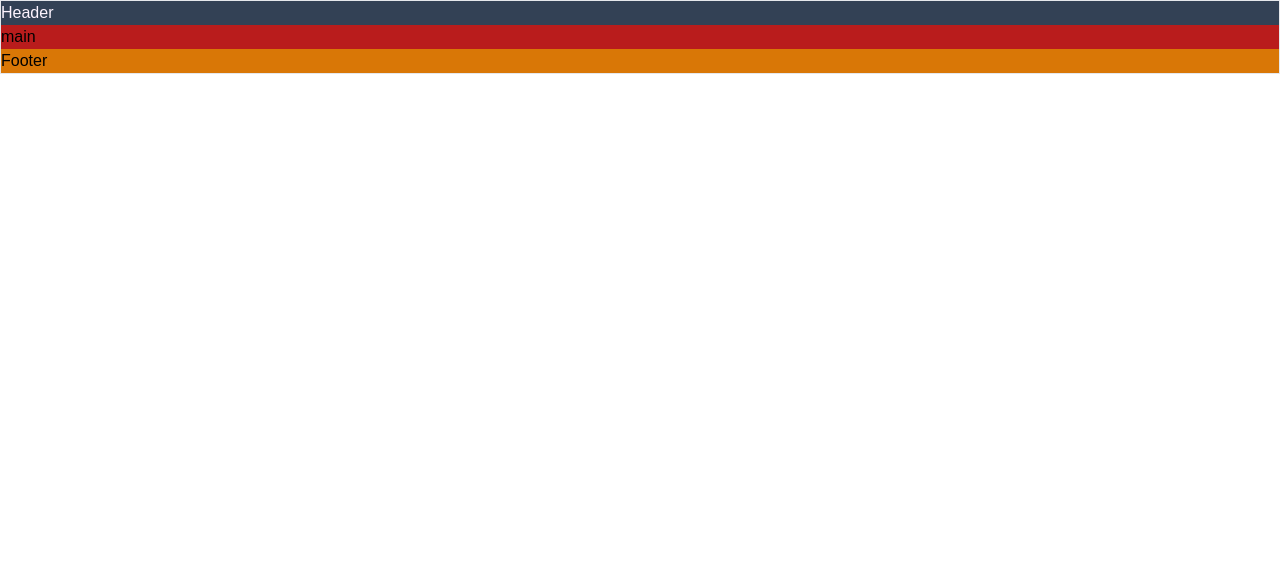
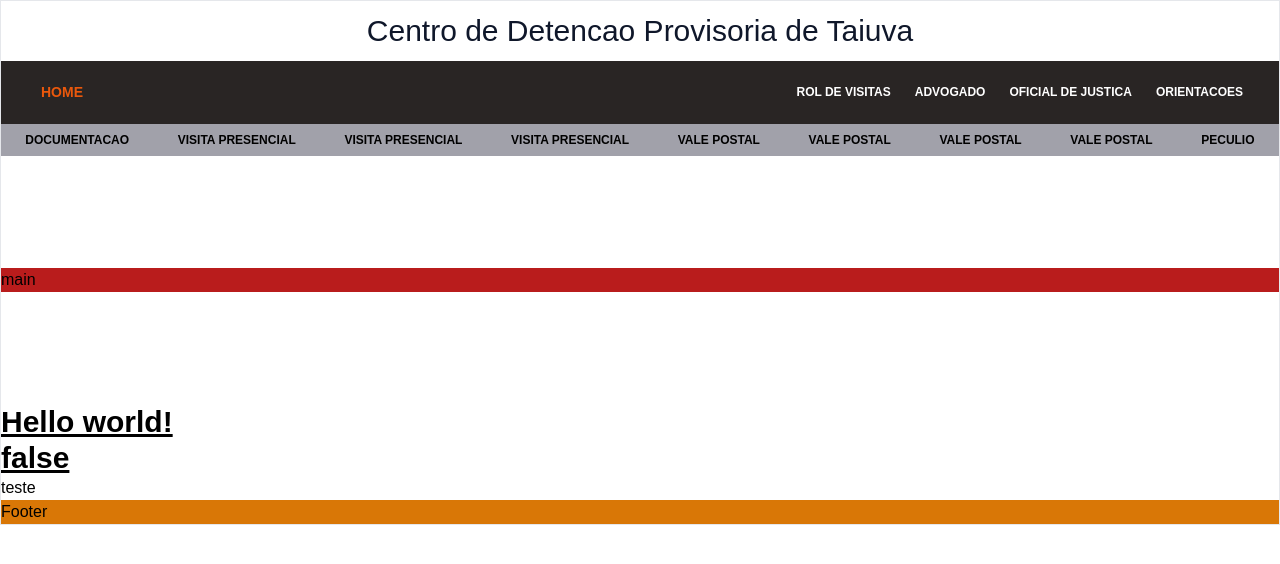
Before and after one commit to jcsj89/taiuva-site, a React (Create React App) app: page / in a window 1280 px wide. Shown: the top 564 px of the page. Built offline with nearby package versions, Linux system fonts and the light colour scheme.

Commit message:
25.04.22

```diff
--- a/src/App.js
+++ b/src/App.js
@@ -1,18 +1,33 @@
 import React, { Component } from "react";
 //css
 import "./App.css";
+import FirstComponent from "./components/FirstComponent";
+import Menu from "./components/Menu";
 //components
 import Footer from "./pages/Footer";
 import Header from "./pages/Header";
+import SubMenu from "./components/SubMenu";
 
 class App extends Component {
   render() {
     return (
       <div className="md:container md:mx-auto border my-0 w-full">
         <Header />
+        <Menu />
+        <ul className="flex flex-row list-none lg:ml-auto flex-wrap justify-around bg-zinc-400">
+          <SubMenu name="Documentacao" />
+          <SubMenu name="Visita Presencial" />
+          <SubMenu name="Visita Presencial" />
+          <SubMenu name="Visita Presencial" />
+          <SubMenu name="Vale Postal" />
+          <SubMenu name="Vale Postal" />
+          <SubMenu name="Vale Postal" />
+          <SubMenu name="Vale Postal" />
+          <SubMenu name="Peculio" />
+        </ul>
 
-        <div className="bg-red-700">main</div>
-
+        <div className="bg-red-700 my-28">main</div>
+        <FirstComponent />
         <Footer />
       </div>
     );
--- a/src/components/FirstComponent.js
+++ b/src/components/FirstComponent.js
@@ -1,9 +1,15 @@
-import React from "react";
+import React, { useState } from "react";
 
 const FirstComponent = () => {
+  const [teste, setTeste] = useState(false);
+
   return (
     <div>
       <h1 className="text-3xl font-bold underline">Hello world!</h1>
+      <h1 className="text-3xl font-bold underline">
+        {teste ? "true" : "false"}
+      </h1>
+      <button onClick={() => setTeste(!teste)}>teste</button>
     </div>
   );
 };
--- /dev/null
+++ b/src/components/Menu.js
@@ -0,0 +1,75 @@
+import React, { useState } from "react";
+import { MenuIcon } from "@heroicons/react/outline";
+
+export default function Menu() {
+  const [menuOpen, setMenuOpen] = useState(false);
+  console.log("menu", menuOpen);
+
+  return (
+    <>
+      <div className="flex flex-wrap">
+        <div className="w-full">
+          <nav className="relative flex flex-wrap items-center justify-between px-2 py-3 bg-stone-800">
+            <div className="container px-4 mx-auto flex flex-wrap items-center justify-between">
+              <div className="w-full relative flex justify-between lg:w-auto px-4 lg:static lg:block lg:justify-start">
+                <a
+                  className="text-sm font-bold leading-relaxed inline-block mr-4 py-2 whitespace-nowrap uppercase text-orange-600"
+                  href="/"
+                >
+                  Home
+                </a>
+                <button
+                  className="text-white border-orange-600 cursor-pointer text-xl leading-none px-3 py-1 border border-solid  rounded bg-transparent block lg:hidden outline-none focus:outline-none"
+                  type="button"
+                  onClick={() => setMenuOpen(!menuOpen)}
+                >
+                  <MenuIcon className="w-6 h-6 text-orange-600" />
+                </button>
+              </div>
+              <div
+                className={`lg:flex flex-grow items-center
+                ${menuOpen ? " flex" : " hidden"}`}
+                id="example-navbar-info"
+              >
+                <ul className="flex flex-col lg:flex-row list-none lg:ml-auto">
+                  <li className="nav-item">
+                    <a
+                      className="px-3 py-2 flex items-center text-xs uppercase font-bold leading-snug text-white hover:opacity-75"
+                      href="#pablo"
+                    >
+                      Rol de Visitas
+                    </a>
+                  </li>
+                  <li className="nav-item">
+                    <a
+                      className="px-3 py-2 flex items-center text-xs uppercase font-bold leading-snug text-white hover:opacity-75"
+                      href="#pablo"
+                    >
+                      Advogado
+                    </a>
+                  </li>
+                  <li className="nav-item">
+                    <a
+                      className="px-3 py-2 flex items-center text-xs uppercase font-bold leading-snug text-white hover:opacity-75"
+                      href="#pablo"
+                    >
+                      Oficial de Justica
+                    </a>
+                  </li>
+                  <li className="nav-item">
+                    <a
+                      className="px-3 py-2 flex items-center text-xs uppercase font-bold leading-snug text-white hover:opacity-75"
+                      href="#pablo"
+                    >
+                      Orientacoes
+                    </a>
+                  </li>
+                </ul>
+              </div>
+            </div>
+          </nav>
+        </div>
+      </div>
+    </>
+  );
+}
--- /dev/null
+++ b/src/components/SubMenu.js
@@ -0,0 +1,16 @@
+import React, { useState } from "react";
+
+const SubMenu = ({ name }) => {
+  return (
+    <li className="">
+      <a
+        className="px-3 py-2 flex items-center text-xs uppercase font-bold leading-snug  hover:opacity-75"
+        href="#teste"
+      >
+        {name}
+      </a>
+    </li>
+  );
+};
+
+export default SubMenu;
--- a/src/pages/Header.js
+++ b/src/pages/Header.js
@@ -2,8 +2,10 @@ import React from "react";
 
 const Header = () => {
   return (
-    <div className="bg-slate-700 text-fuchsia-50">
-      <h1>Header</h1>
+    <div className="flex justify-center text-center bg-white text-slate-900">
+      <h1 className="text-base p-3 sm:text-3xl">
+        Centro de Detencao Provisoria de Taiuva
+      </h1>
     </div>
   );
 };
```
